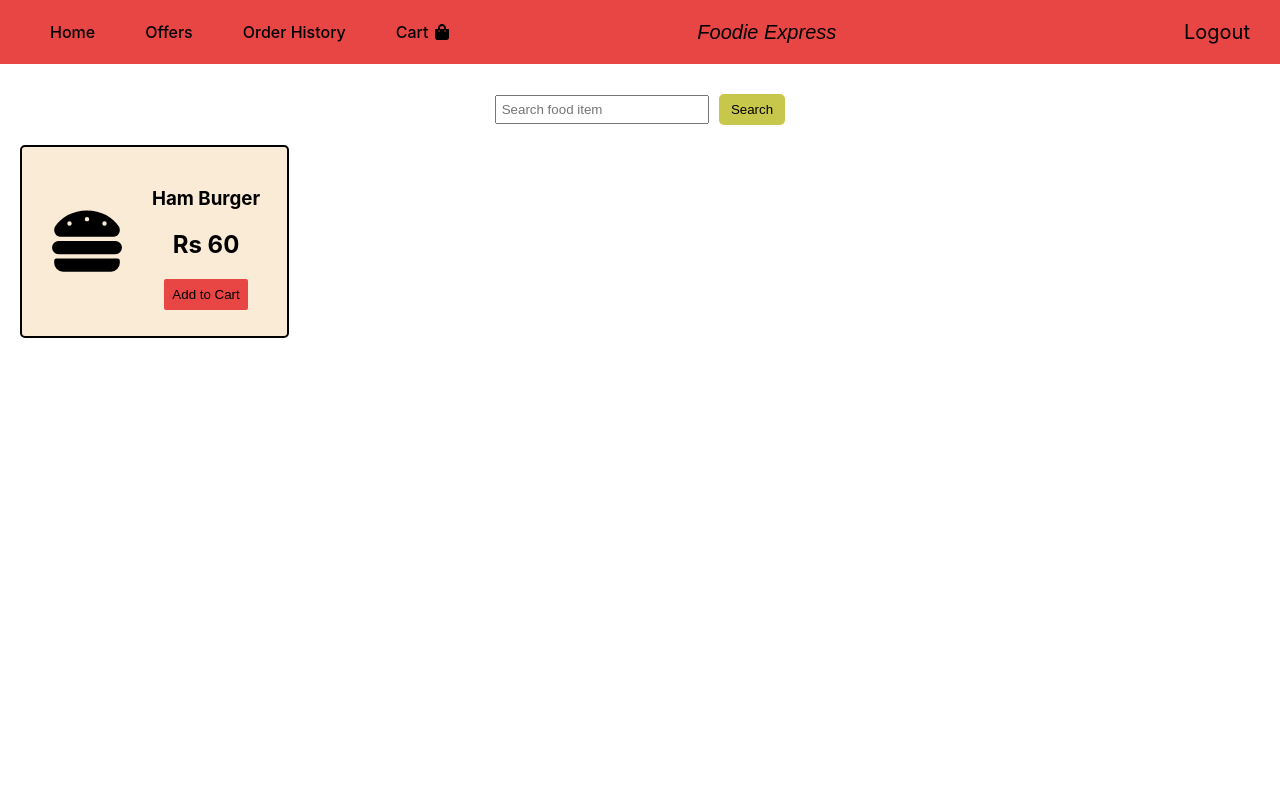
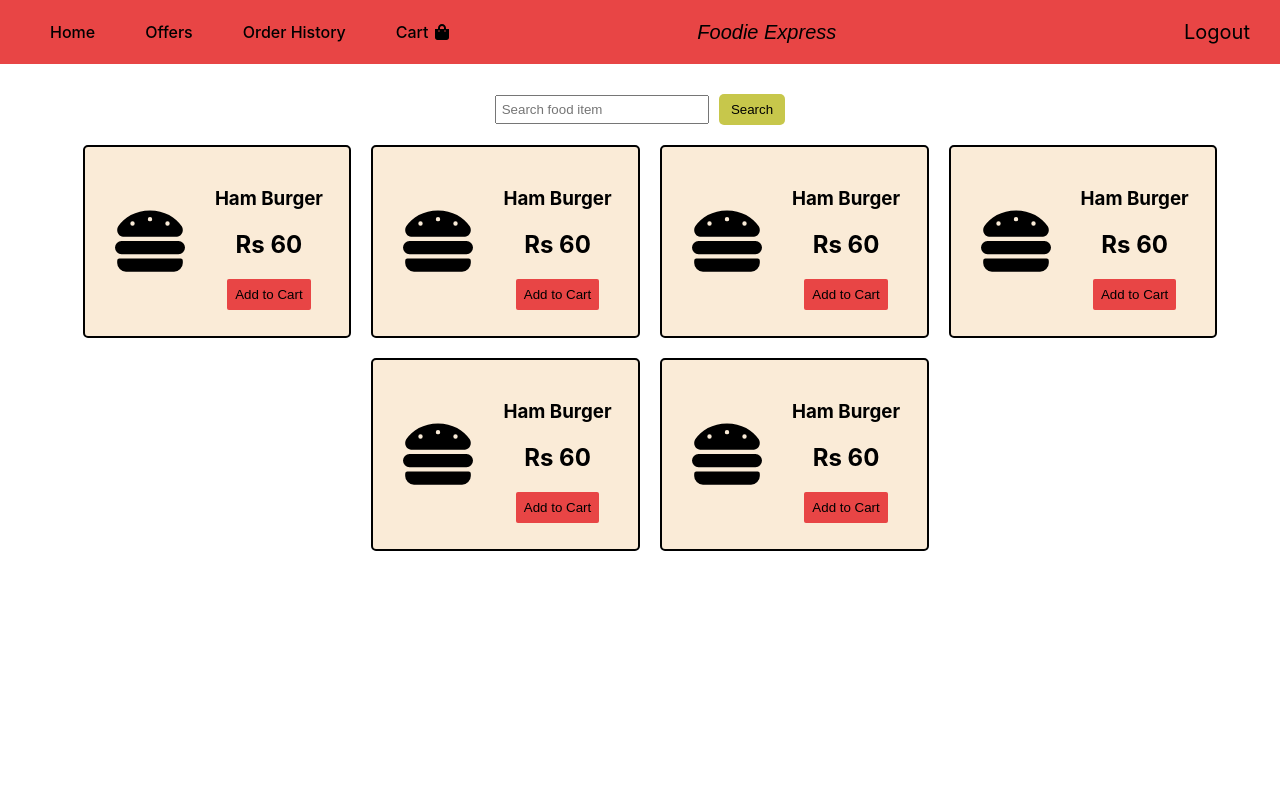
Before and after one commit to MrPratik07/MajorProject_Food_Delivery_App, a React (Create React App) app: page / in a window 1280 px wide. Shown: the top 800 px of the page. Built offline with nearby package versions, Linux system fonts and the light colour scheme.

Commit message:
added flex wrap to foodcards

```diff
--- a/src/components/home/HomePage.css
+++ b/src/components/home/HomePage.css
@@ -1,6 +1,7 @@
 .mainpage-container{
     width: 100%;
     height: 100%;
+
 }
 
 .input-search{
@@ -29,4 +30,13 @@
 
 .body{
     height: 90vh;
+
 }
+
+
+.food-card-container{
+    display: flex;
+    justify-content: center;
+    align-items: center;
+    flex-wrap: wrap;
+}
--- a/src/components/home/HomePage.js
+++ b/src/components/home/HomePage.js
@@ -12,7 +12,14 @@ const HomePage = () => {
       <input id="search-food" placeholder="Search food item"/>
       <button id="search-food-button">Search</button>
       </div>
+      <div className="food-card-container">
       <Foodcard/>
+      <Foodcard/>
+      <Foodcard/>
+      <Foodcard/>
+      <Foodcard/>
+      <Foodcard/>
+      </div>
       </div>
 
     </div>
--- a/src/components/offer/OfferPage.js
+++ b/src/components/offer/OfferPage.js
@@ -17,7 +17,7 @@ const OfferPage = () =>{
             </div>
             <div className="food-content">
             <div className="food-title">
-            <h3 id="food-name">Ham Burger</h3>
+            <h2 id="food-name">Ham Burger</h2>
             <h4 id="food-cost">Buy a Ham Burger and get 1 Extraa Ham Burger for free. Offer is valid for today</h4>
             </div>
             <div className="add-to-cart">
@@ -35,7 +35,7 @@ const OfferPage = () =>{
             </div>
             <div className="food-content">
             <div className="food-title">
-            <h3 id="food-name">Ham Burger</h3>
+            <h2 id="food-name">Ham Burger</h2>
             <h4 id="food-cost">Buy a Ham Burger and get 1 Extraa Ham Burger for free. Offer is valid for today</h4>
             </div>
             <div className="add-to-cart">
@@ -50,7 +50,7 @@ const OfferPage = () =>{
             </div>
             <div className="food-content">
             <div className="food-title">
-            <h3 id="food-name">Ham Burger</h3>
+            <h2 id="food-name">Ham Burger</h2>
             <h4 id="food-cost">Buy a Ham Burger and get 1 Extraa Ham Burger for free. Offer is valid for today</h4>
             </div>
             <div className="add-to-cart">
@@ -65,7 +65,7 @@ const OfferPage = () =>{
             </div>
             <div className="food-content">
             <div className="food-title">
-            <h3 id="food-name">Ham Burger</h3>
+            <h2 id="food-name">Ham Burger</h2>
             <h4 id="food-cost">Buy a Ham Burger and get 1 Extraa Ham Burger for free. Offer is valid for today</h4>
             </div>
             <div className="add-to-cart">
@@ -80,7 +80,7 @@ const OfferPage = () =>{
             </div>
             <div className="food-content">
             <div className="food-title">
-            <h3 id="food-name">Ham Burger</h3>
+            <h2 id="food-name">Ham Burger</h2>
             <h4 id="food-cost">Buy a Ham Burger and get 1 Extraa Ham Burger for free. Offer is valid for today</h4>
             </div>
             <div className="add-to-cart">
```
